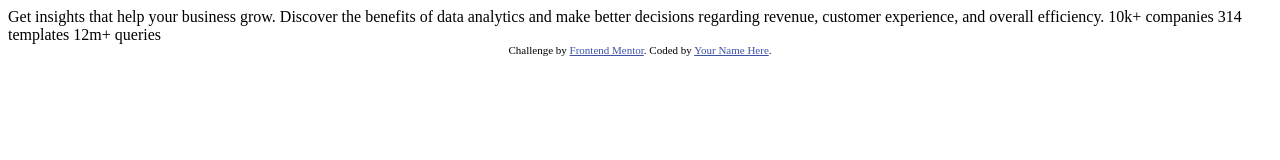
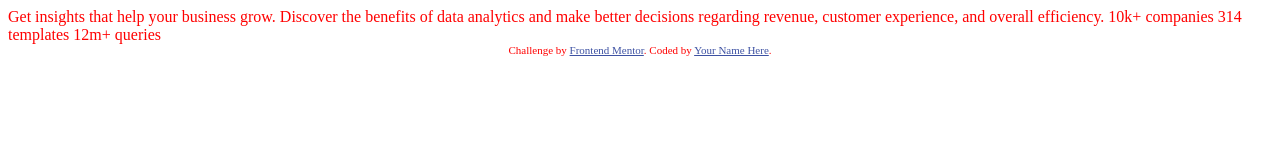
Before and after one commit to Risclover/stats-preview-card, a plain HTML site: page index.html in a window 1280 px wide. Drawn offline with Linux system fonts and the light colour scheme.

Commit message:
Added CSS

```diff
--- a/index.html
+++ b/index.html
@@ -5,6 +5,8 @@
   <meta name="viewport" content="width=device-width, initial-scale=1.0"> <!-- displays site properly based on user's device -->
 
   <link rel="icon" type="image/png" sizes="32x32" href="./images/favicon-32x32.png">
+
+  <link href="styles.css" rel="stylesheet">
 
   <title>Frontend Mentor | Stats preview card component</title>
 
--- /dev/null
+++ b/styles.css
@@ -0,0 +1,3 @@
+body {
+    color: red;
+}
```
